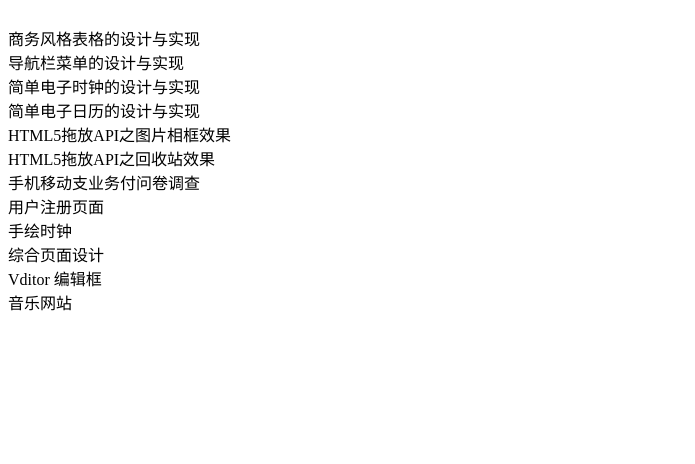
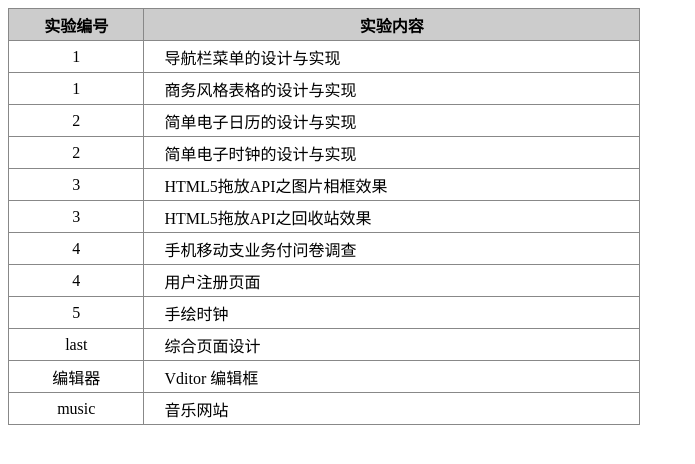
Before and after one commit to Leeson0202/HTML-practise, a plain HTML site: page index.html in a window 1280 px wide. Shown: the whole page, without its empty margins (0-695 px from the left). Drawn offline with Linux system fonts and the light colour scheme.

Commit message:
update index

```diff
--- a/index.html
+++ b/index.html
@@ -7,6 +7,33 @@
     <meta name="viewport" content="width=device-width, initial-scale=1.0">
     <title>互联网应用开发大作业</title>
     <style>
+        table {
+            width: 50%;
+            border-collapse: collapse;
+        }
+
+        tr td:first-child {
+            text-align: center;
+        }
+
+        tr:first-child {
+            background-color: #ccc;
+        }
+
+        tr {
+            height: 2em;
+        }
+
+        tr td:nth-child(2n) {
+            padding-left: 20px;
+        }
+
+        table,
+        table tr th,
+        table tr td {
+            border: 1px solid #888;
+        }
+
         a {
             color: black;
             text-decoration: none;
@@ -29,20 +56,53 @@
     </style>
 </head>
 
-<body><br>
-    <a href="./1/商务风格表格的设计与实现.html">商务风格表格的设计与实现</a><br>
-    <a href="./1/导航栏菜单的设计与实现.html">导航栏菜单的设计与实现</a><br>
-    <a href="./2/简单电子时钟的设计与实现.html">简单电子时钟的设计与实现</a><br>
-    <a href="./2/简单电子日历的设计与实现.html">简单电子日历的设计与实现</a><br>
-    <a href="./3/HTML5拖放API之图片相框效果.html">HTML5拖放API之图片相框效果</a><br>
-    <a href="./3/HTML5拖放API之回收站效果.html">HTML5拖放API之回收站效果</a><br>
-    <a href="./4/手机移动支业务付问卷调查.html">手机移动支业务付问卷调查</a><br>
-    <a href="./4/用户注册页面.html">用户注册页面</a><br>
-    <a href="./5/手绘时钟.html">手绘时钟</a><br>
-    <a href="./last/index.html">综合页面设计</a><br>
-    <a href="./MyHomeWork/index.html">Vditor 编辑框</a><br>
-    <a href="./work2/index.html">音乐网站</a><br>
+<td>
+    <table border="1">
+        <tr>
+            <th>实验编号</th>
+            <th>实验内容</th>
+        </tr>
+        <tr>
+            <td>1</td>
+            <td><a href="./1/导航栏菜单的设计与实现.html">导航栏菜单的设计与实现</a></td>
+        </tr>
+        <td>1</td>
+        <td><a href="./1/商务风格表格的设计与实现.html">商务风格表格的设计与实现</a></td>
+        </tr>
+        <td>2</td>
+        <td><a href="./2/简单电子日历的设计与实现.html">简单电子日历的设计与实现</a></td>
+        </tr>
+        <td>2</td>
+        <td><a href="./2/简单电子时钟的设计与实现.html">简单电子时钟的设计与实现</a></td>
+        </tr>
+        <td>3</td>
+        <td><a href="./3/HTML5拖放API之图片相框效果.html">HTML5拖放API之图片相框效果</a></td>
+        </tr>
+        <td>3</td>
+        <td> <a href="./3/HTML5拖放API之回收站效果.html">HTML5拖放API之回收站效果</a></td>
+        </tr>
+        <td>4</td>
+        <td> <a href="./4/手机移动支业务付问卷调查.html">手机移动支业务付问卷调查</a></td>
+        </tr>
+        <td>4</td>
+        <td><a href="./4/用户注册页面.html">用户注册页面</a></td>
+        </tr>
+        <td>5</td>
+        <td> <a href="./5/手绘时钟.html">手绘时钟</a></td>
+        </tr>
+        <td>last</td>
+        <td> <a href="./last/index.html">综合页面设计</a></td>
+        </tr>
+        <td>编辑器</td>
+        <td> <a href="./MyHomeWork/index.html">Vditor 编辑框</a></td>
+        </tr>
+        <td>music</td>
+        <td><a href="./work2/index.html">音乐网站</a></td>
 
-</body>
+
+        </tr>
+    </table>
+
+    </body>
 
 </html>
```
Also changed, not shown: 2/简单电子时钟的设计与实现.html (+3 -3 lines), last/index.html (+1 -1 lines).
